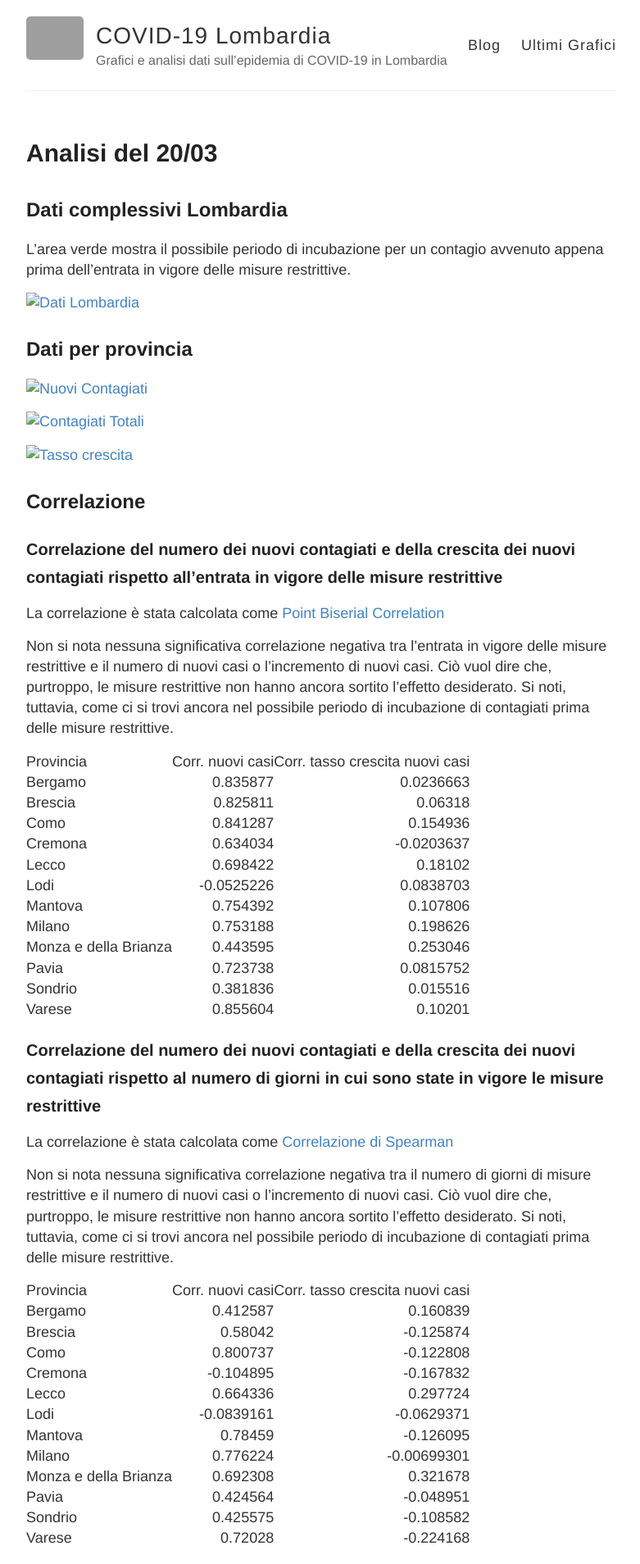
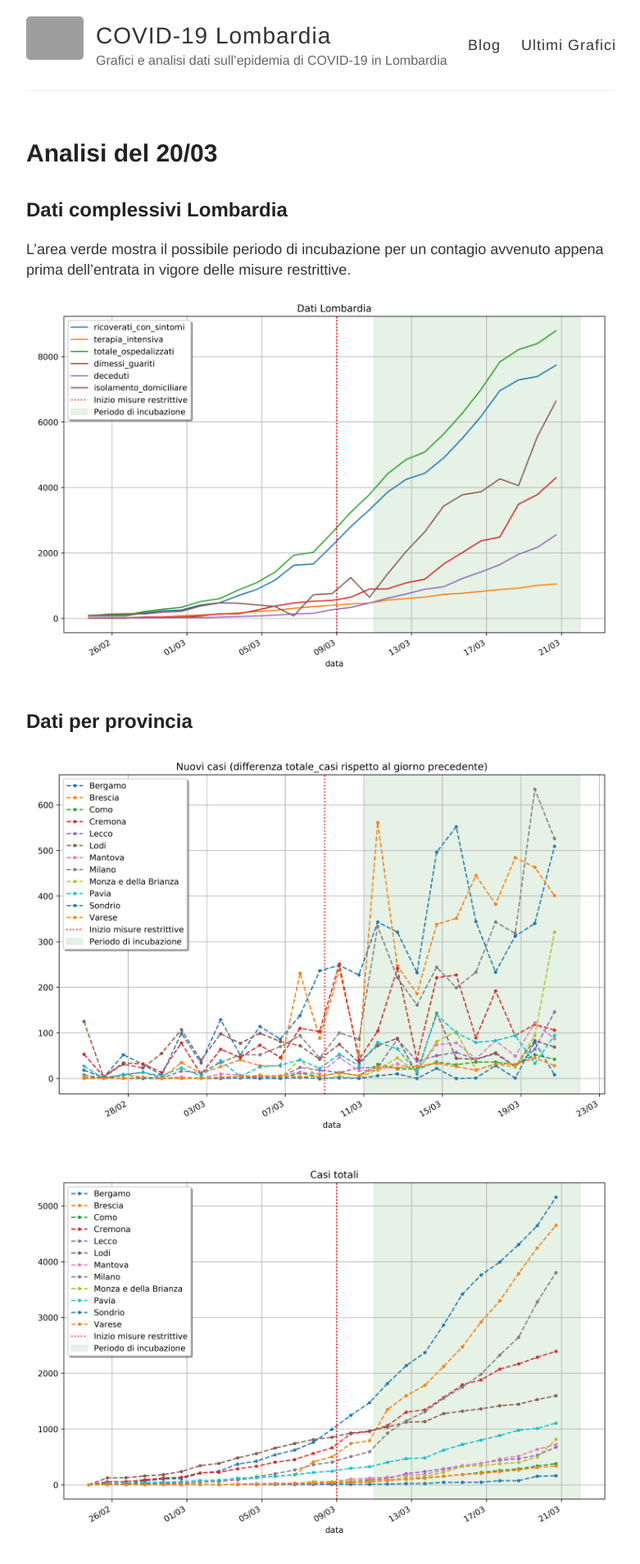
Before and after one commit to simone-fontana/covid_lombardia, a Jekyll site: the page built from docs/_posts/2020-3-20-analisi-2003.md, in a window 1280 px wide. Shown: the top 1908 px of the page at 82% size, without its empty margins (248-1029 px from the left). Built offline with Jekyll 4.4.1, drawn with Linux system fonts in a browser that asks for light colours; comment, search, counter and statistics services are not loaded; grey boxes are pictures that could not be loaded.

Commit message:
Update 2020-3-20-analisi-2003.md

```diff
--- a/docs/_posts/2020-3-20-analisi-2003.md
+++ b/docs/_posts/2020-3-20-analisi-2003.md
@@ -7,14 +7,14 @@ title: Analisi del 20/03
 
 L'area verde mostra il possibile periodo di incubazione per un contagio avvenuto appena prima dell'entrata in vigore delle misure restrittive.
 
-[![Dati Lombardia](lombardia.png)](lombardia.png)
+[![Dati Lombardia]({{ site.baseurl }}/images/lombardia.png)]({{ site.baseurl }}/images/lombardia.png)
 
 ## Dati per provincia
-[![Nuovi Contagiati](incrementi.png)](incrementi.png)
+[![Nuovi Contagiati]({{ site.baseurl }}/images/incrementi.png)]({{ site.baseurl }}/images/incrementi.png)
 
-[![Contagiati Totali](totale.png)](totale.png)
+[![Contagiati Totali]({{ site.baseurl }}/images/totale.png)]({{ site.baseurl }}/images/totale.png)
 
-[![Tasso crescita](tasso.png)](tasso.png)
+[![Tasso crescita]({{ site.baseurl }}/images/tasso.png)]({{ site.baseurl }}/images/tasso.png)
 
 ## Correlazione
 
```
